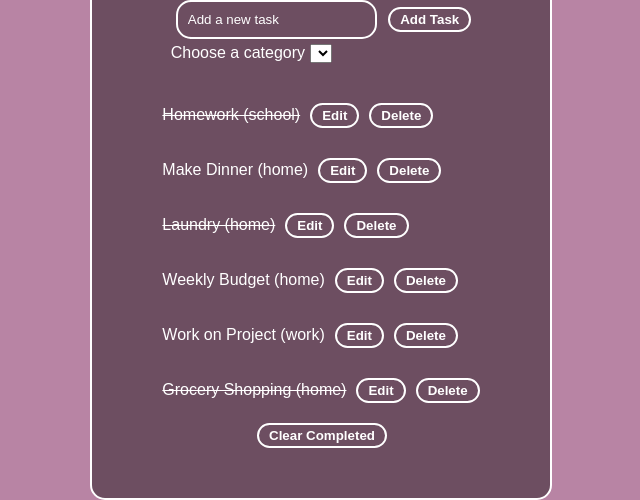
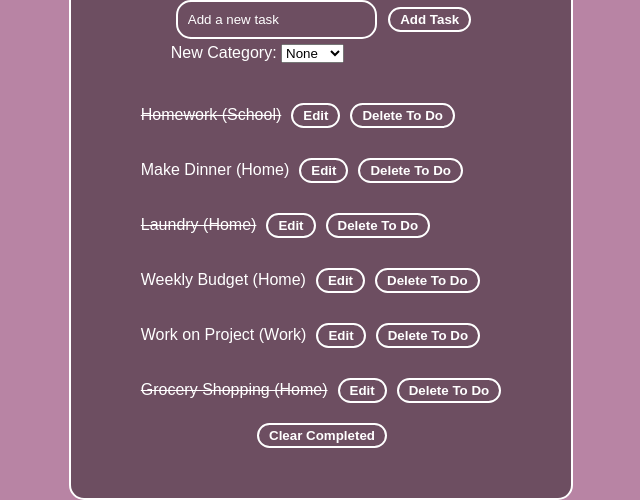
Before and after one commit to rabidfae/Lauras-to-do, a plain HTML site: page index.html in a window 1280 px wide. Shown: the part 301-801 px from the top of the page, without its empty margins (319-959 px from the left). Drawn offline with Linux system fonts and the light colour scheme.

Commit message:
I'm stuck. i've made this more complicatec than I needed to.

```diff
--- a/index.html
+++ b/index.html
@@ -30,8 +30,14 @@
           <input type="text" id="newInput" placeholder="Add a new task" />
           <button id="addButton">Add Task</button>
           <div class="catDiv">
-            <label for="category">Choose a category</label>
-            <select id="cat" name="cat"></select>
+            <label for="cat">New Category:</label>
+            <select id="cat" name="cat">
+              <option value="none">None</option>
+              <option value="work">Work</option>
+              <option value="school">School</option>
+              <option value="home">Home</option>
+              <option value="other">Other</option>
+            </select>
           </div>
         </div>
         <div class="ulButt">
--- a/script.js
+++ b/script.js
@@ -7,49 +7,66 @@ let toDos = [
     {
         toDoID: 0,
         toDoText: "Homework",
-        category: 'school',
+        toDoCategory: [2], //co-worker walked me through calling an index of the category array to add to the to do list item
         toDoComplete: true
     },
     {
         toDoID: 1,
         toDoText: "Make Dinner",
-        category: "home",
+        toDoCategory: [0],
         toDoComplete: false
 
     },
     {
         toDoID: 2,
         toDoText: "Laundry",
-        category: 'home',
+        toDoCategory: [0],
         toDoComplete: true
     },
     {
         toDoID: 3,
         toDoText: "Weekly Budget",
-        category: 'home',
+        toDoCategory: [0],
         toDoComplete: false
 
     },
     {
         toDoID: 4,
         toDoText: "Work on Project",
-        category: 'work',
+        toDoCategory: [1],
         toDoComplete: false
     },
     {
         toDoID: 5,
         toDoText: "Grocery Shopping",
-        category: 'home',
+        toDoCategory: [0],
         toDoComplete: true
     }
 
 ]
 
+let category = [
+    {
+        categoryID: 0,
+        categoryName: "Home",
+    },
+    {
+        categoryID: 1,
+        categoryName: "Work",
+
+    },
+    {
+        categoryID: 2,
+        categoryName: "School",
+    }
+
+]
 
 
 const newInput = document.getElementById('newInput');
 const addButton = document.getElementById('addButton');
 const clearButton = document.getElementById('clearButton');
+
 
 
 
@@ -67,10 +84,13 @@ function renderToDos() {
 function createToDoListItem(toDo, index) { //editing to do list item
     const li = document.createElement('li');
     li.classList.add('toDoItem');
+
+    const categoryNames = toDo.toDoCategory
+    .map(categoryID => category.find(category => category.categoryID === categoryID).categoryName); //This feels messy. There has to be another way to do this.
     if (toDo.isEditing) {
         addEditInput(li, toDo, index);
     } else
-        li.textContent = `${toDo.toDoText} (${toDo.category})`; //just testing this out after playing with svelte. I'm not really super comfy with this yet.
+        li.textContent = `${toDo.toDoText} (${categoryNames})`; //just testing this out after playing with svelte. I'm not really super comfy with this yet.
     addEditButton(li, toDo);
 
     addDeleteButton(li, index); //add a delete button to list item
@@ -112,14 +132,15 @@ function addEditButton(li, toDo) {
     editBtn.addEventListener('click', event => {
         event.stopPropagation(); // making sure only the edit buttons are clicked and not the list item
         toDo.isEditing = true;
+
         renderToDos();
     });
     li.appendChild(editBtn);
 }
-/// deleted button
+/// delete button
 function addDeleteButton(li, index) {
     const deleteBtn = document.createElement('button');
-    deleteBtn.textContent = 'Delete';
+    deleteBtn.textContent = 'Delete To Do';
     deleteBtn.classList.add('deleteBtn');
     deleteBtn.addEventListener('click', event => {
         event.stopPropagation(); // making sure only the delete button is clicked.
@@ -204,3 +225,9 @@ function updateIncompleteCount() {
 
 //if I want the category on the same line as the todo with the edit button and delete button able to edit either what do I need to do?
 //add category to createtodolistitem text content? spell category correctly. -done
+
+//make a drop down to add a new category
+
+//drop down to edit category? can I add the edit feature to change the todo and the category at the same time?
+
+//delete category instead of tasklist?
```
